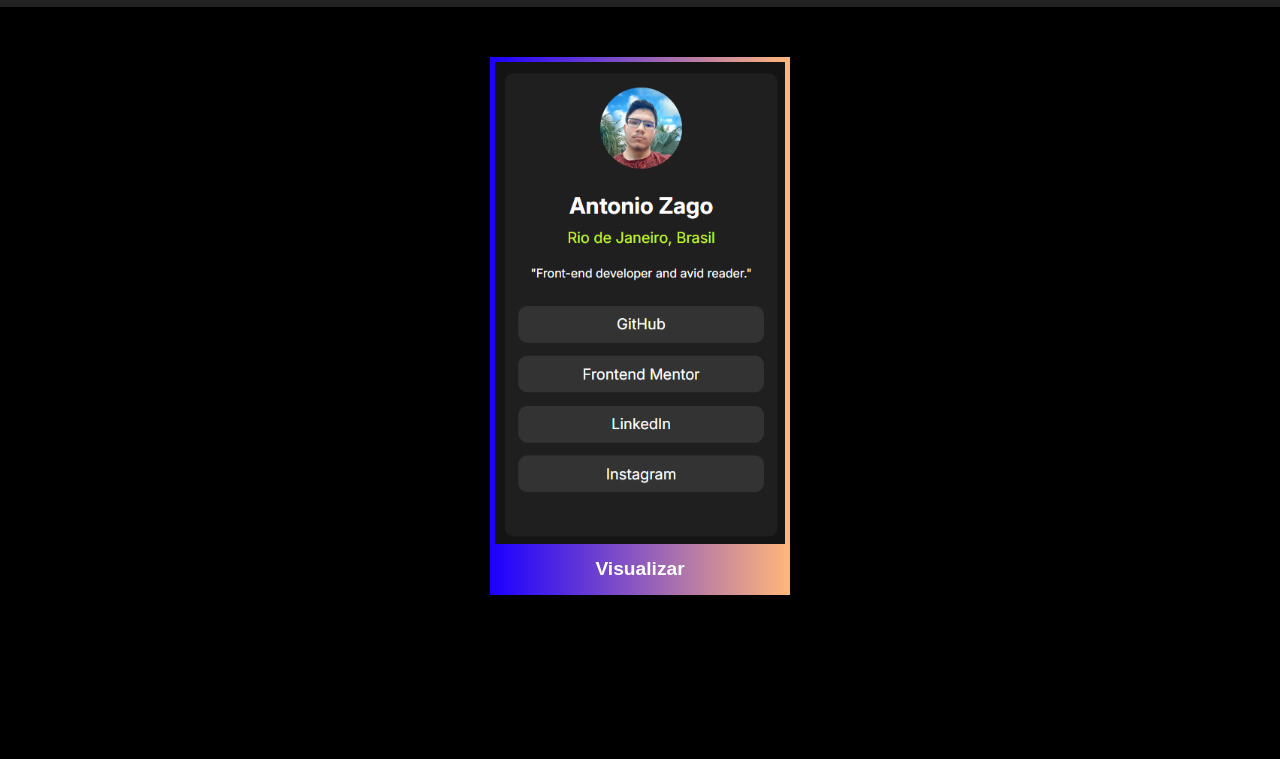
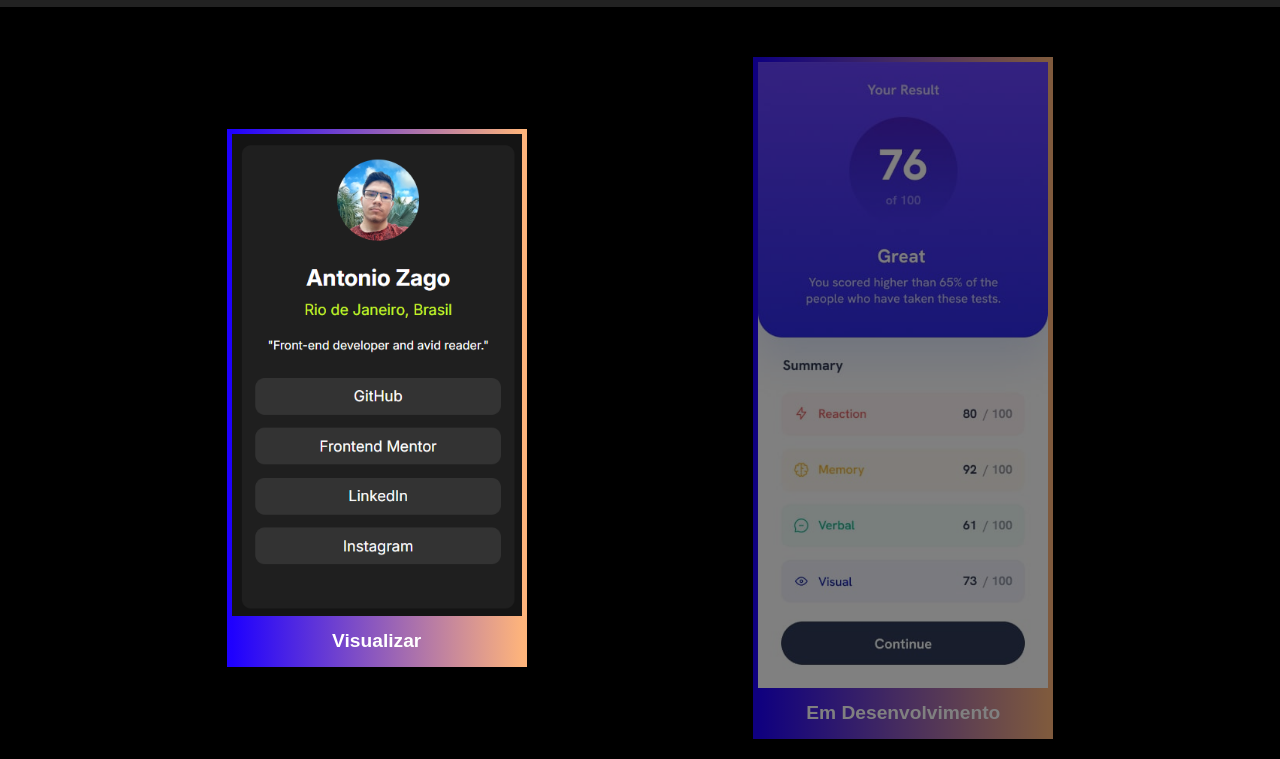
Before and after one commit to AntonioZago-Code/Frontend-Mentor__Projects, a plain HTML site: page index.html in a window 1280 px wide. Shown: the part 72-831 px from the top of the page. Before the commit the page ends 800 px from the top, so only its background shows below. Drawn offline with Linux system fonts and the light colour scheme.

Commit message:
Adicção do card da página em desenvolvimento

```diff
--- a/index.html
+++ b/index.html
@@ -23,14 +23,19 @@
         <ul class="cards-list">
 
             <li class="card-item" id="social-links-profile">
-                <img src="src/img/social-links-profile.png" alt="" role="presentation" class="img-card">
+                <img src="src/img/social-links-profile.png" role="presentation" class="img-card">
                 <a href="Social links profile/social-link-profile.html" class="btn-acessar" id="btn-social-links-profile">Visualizar</a>
+            </li>
+
+            <li class="card-item building" id="results-summary-componente">
+                <img src="src/img/results-summary-component.jpg" role="presentation" class="img-card">
+                <a href="" class="btn-acessar" id="btn-results-summary" onclick="alert('Página em desenvolvimento')">Em Desenvolvimento</a>
             </li>
 
         </ul>
 
     </main>
 
+</body>
 
-</body>
 </html>
--- a/src/css/style.css
+++ b/src/css/style.css
@@ -48,6 +48,12 @@
     gap: 20px;
 }
 
+main .cards-list .building {
+
+    cursor: default;
+    opacity: .5;
+}
+
 main .cards-list .card-item {
 
     width: 300px;
```
Also changed, not shown: Results summary component/results-summary-component.html (renamed from Results summary component/index.html), src/img/results-summary-component.jpg (added).
